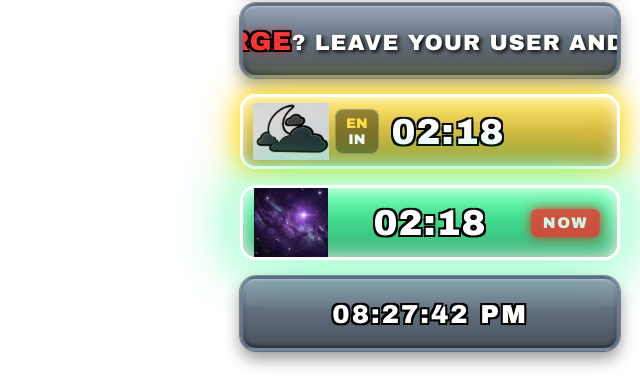
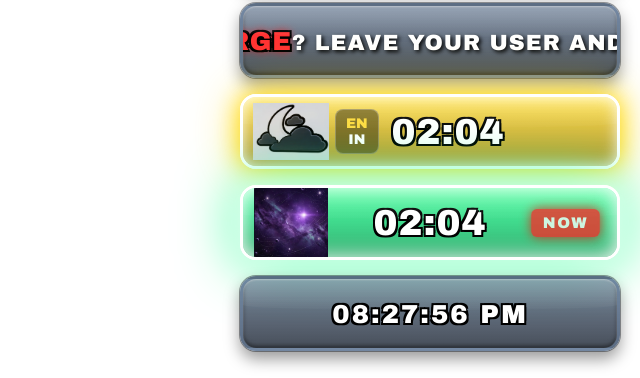
Before and after one commit to SevenD1-Seven/Egg-Alert, a plain HTML site: page index.html in a window 1280 px wide. Shown: the part 108-486 px from the top of the page, 640-1280 px from the left. Drawn offline with Linux system fonts and the light colour scheme.

Commit message:
Update index.html

```diff
--- a/index.html
+++ b/index.html
@@ -284,7 +284,7 @@
     // Adjust manualTimerCorrectionSec (+1 forward, -1 backward)
     // or call window.stepClockSecond(1) / window.stepClockSecond(-1)
     // =========================================================================
-    const streamLagOffsetSec = 0;
+    const streamLagOffsetSec = 14;
     let manualTimerCorrectionSec = -10;
 
     function adjustClockByOneSecond(direction = 1) {
```
